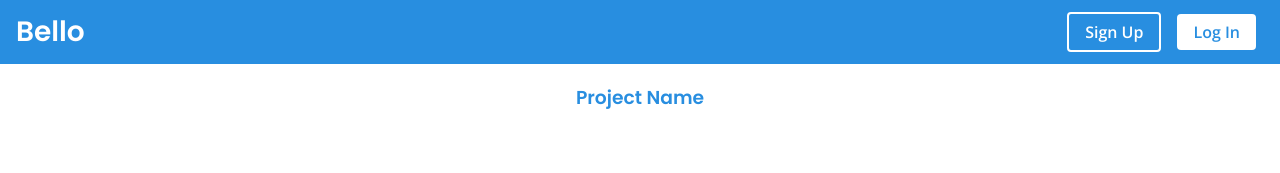
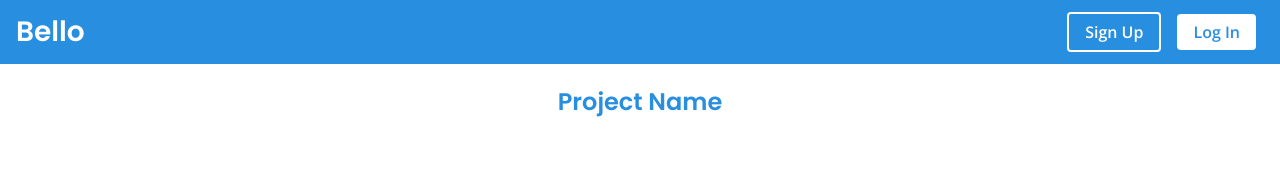
Before and after one commit to DRoberts919/WebBasedProject, a React (Create React App) app in the folder react-front-end/: page /board/1 in a window 1280 px wide. Shown: the top 173 px of the page. Built offline with nearby package versions, Linux system fonts and the light colour scheme.

Commit message:
h3 changed to h2 for Project Name board.js

```diff
--- a/react-front-end/src/components/board.js
+++ b/react-front-end/src/components/board.js
@@ -3,7 +3,7 @@ import React from "react";
 export default function Board() {
     return(
         <div className="section">
-            <h3 className="text-center">Project Name</h3>
+            <h2 className="text-center">Project Name</h2>
         </div>
     )
 }
```
